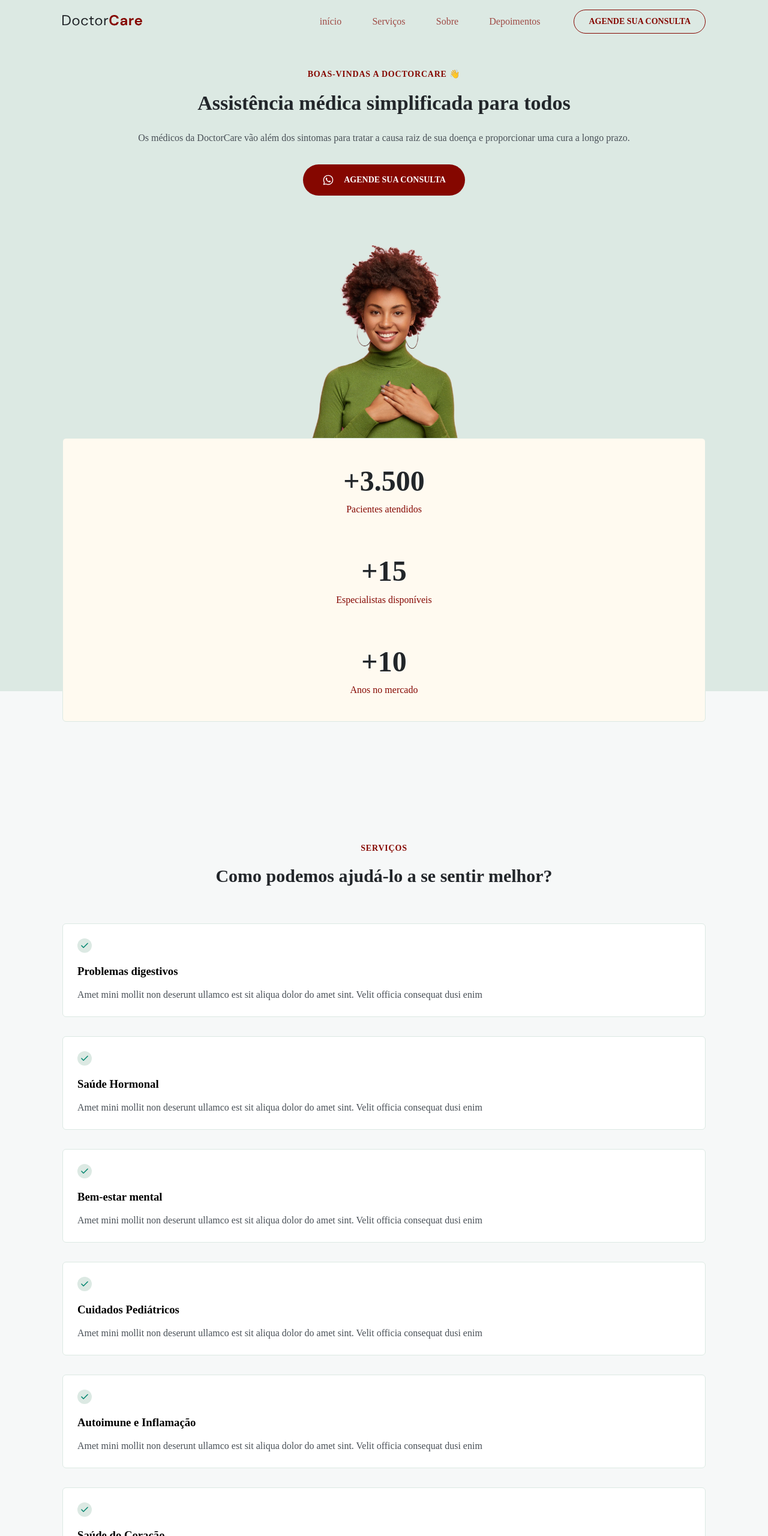
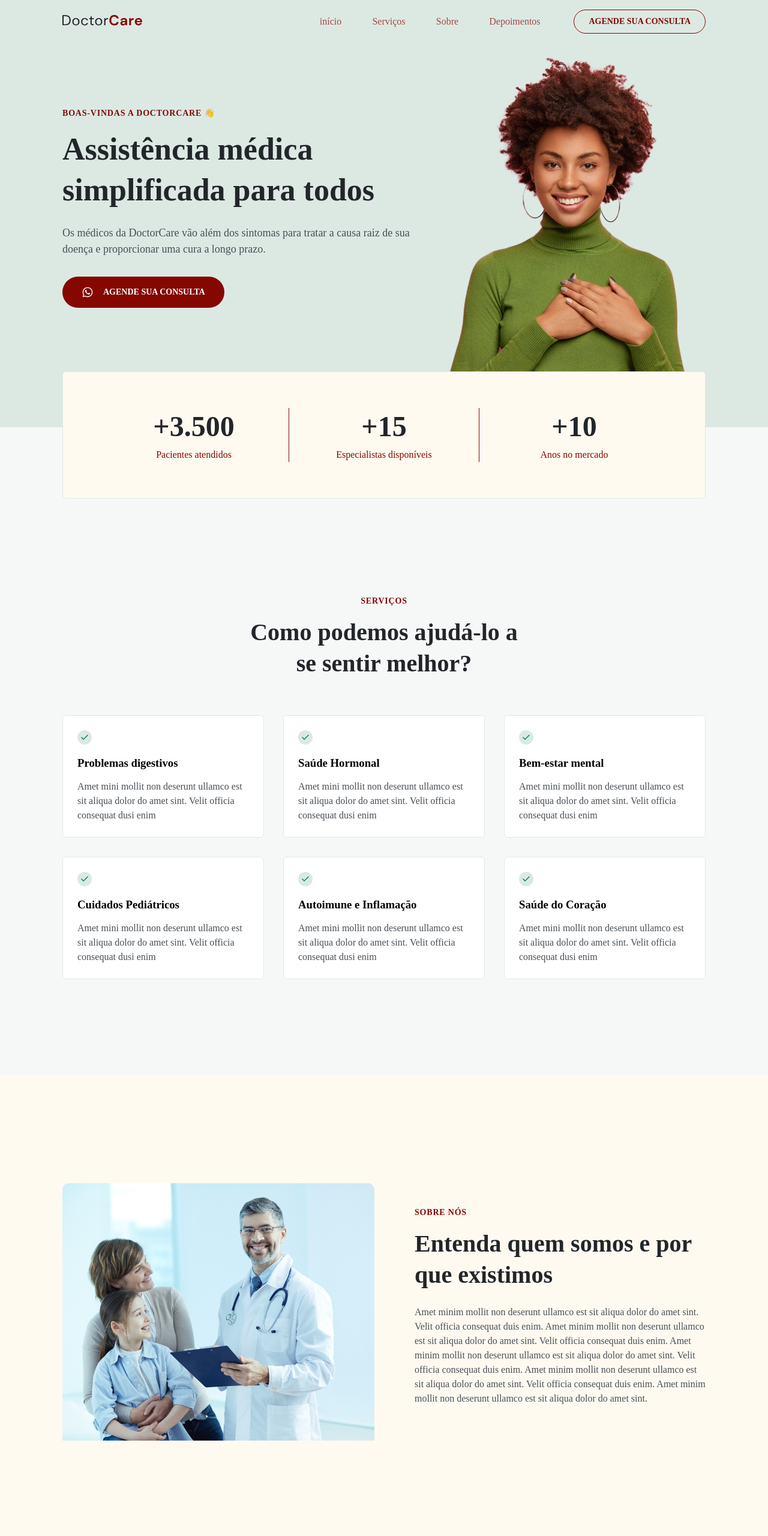
Before and after one commit to danielvito-pereira/NLW_Return, a plain HTML site: page index.html in a window 1280 px wide. Shown: the top 2560 px of the page at 60% size. Drawn offline with nearby package versions, Linux system fonts and the light colour scheme.

Commit message:
sections

```diff
--- a/assets/css/hero.css
+++ b/assets/css/hero.css
@@ -1,11 +1,12 @@
 .hero {
+  padding-block: 0;
   padding-top: calc(4.1rem + var(--nav-height));
 }
 
 .hero::before{/*significa que antes do conteudo do hero*/
   content: '';
   width: 100%;
-  height: calc(108rem + var(--nav-height));
+  height: calc(76% + var(--nav-height));
   background-color: var(--brand-light);
   display: block;
 
--- /dev/null
+++ b/assets/css/media_query/about.css
@@ -0,0 +1,16 @@
+@media (min-width:1024px) {
+  #about .wrapper {
+    grid-template-columns: 1fr 1fr;
+    grid-template-areas: 'B A';
+    gap: 6.7rem;
+  }
+  #about .col-a {
+    align-self: center;
+  }
+  #about .content p {
+    margin-bottom:0;
+  }
+  #about img {
+    width: 52rem;
+  }
+}
--- /dev/null
+++ b/assets/css/media_query/contanct.css
@@ -0,0 +1,13 @@
+@media (min-width:1024px) {
+  #contanct .wrapper {
+    grid-template-columns: 1fr 57.5rem;
+    grid-template-areas: 'A B';
+  }
+
+  #contanct .h2 {
+    width: 40.4rem;
+  }
+  #contanct img {
+    width: 52rem;
+}
+}
--- /dev/null
+++ b/assets/css/media_query/footer.css
@@ -0,0 +1,22 @@
+@media (min-width:1024px) {
+  footer {
+    padding-block: 8rem;
+  }
+  footer .wrapper {
+    grid-template-columns: 1fr 1fr;
+    grid-template-areas: 'A B';
+  }
+
+  footer p {
+    margin-bottom:0;
+  }
+
+  footer .col-a{
+    align-self: center;
+  }
+
+  footer .col-b{
+    align-self: center;
+    justify-self: flex-end;
+  }
+}
--- a/assets/css/media_query/geral.css
+++ b/assets/css/media_query/geral.css
@@ -1,5 +1,29 @@
 @media (min-width:1024px) {
     .wrapper {
       width: min(112rem, 100%);
+      display:grid;
     }
+
+    body {
+      overflow:auto;
+    }
+    .col-a {
+      grid-area: A;
+
+    }
+
+    .col-b {
+      grid-area: B;
+    }
+
+    section {
+      padding-block:16rem;
+    }
+
+    section header h2 {
+      font-size:4rem;
+      line-height:5.2rem;
+    }
+
+
 }
--- /dev/null
+++ b/assets/css/media_query/home.css
@@ -0,0 +1,50 @@
+@media (min-width:1024px) {
+    #home::before {
+        height:calc(98% - var(--nav-height));/*recua a parte de baixo */
+    }
+    #home {
+        padding-top:var(--nav-height);
+    }
+    #home .wrapper {
+      grid-template-columns: 60.5rem 1fr;
+      grid-template-areas:
+      'A B'
+      'C C';
+    }
+
+    #home .col-a {
+        text-align: left;
+        align-self: center;
+    }
+
+
+    #home h1 {
+        font-size:5.2rem;
+    }
+
+    #home .content p {
+        font-size: 1.8rem;
+    }
+
+    #home .stats {
+        grid-area: C;
+        flex-direction: row;
+        padding:6rem;
+        gap:0;
+    }
+
+    #home .stats .stat + .stat {/*tá pegando o stat que anterior a ele tem o stat */
+        border-left: 1px solid var(--primary-color);
+    }
+    #home .stats .stat {
+        flex: 1; /*pega e preenche por igual de acordo com a caixa onde eles estão */
+    }
+
+    #home .button {
+        margin: 0;
+    }
+
+    #home img {
+        width: 42rem;
+    }
+}
--- a/assets/css/media_query/reset.css
+++ /dev/null
@@ -1,3 +0,0 @@
-@media (min-width:1024px) {
-
-}
--- /dev/null
+++ b/assets/css/media_query/sevices.css
@@ -0,0 +1,17 @@
+@media (min-width:1024px) {
+  #services h2 {
+    width: 47rem;
+    margin-inline:auto;
+  }
+
+  #services .cards {
+    flex-direction: row;
+    flex-wrap: wrap;
+  }
+  #services .card {
+    width: 30%;
+    flex-grow: 1;
+    gap: 4rem;
+  }
+
+}
--- a/assets/scripts/script.js
+++ b/assets/scripts/script.js
@@ -1,8 +1,18 @@
 window.addEventListener('scroll', onScroll);// adiciona o evento no body para evitar erro de referencia
 onScroll()//executa a função logo após ela for adicionada
+
+
+
+
 function onScroll() {
   showNavOnScroll()
   showBackToTopButtonOnScroll()
+  activateMenuAtCurrentSection()
+}
+
+function activateMenuAtCurrentSection(){
+ const targetLine= scrollY + innerHeight / 2;
+
 }
 
 function showNavOnScroll() {
--- a/index.html
+++ b/index.html
@@ -26,8 +26,12 @@
   <link rel="stylesheet" href="assets/css/custon_colors.css">
   <link rel="stylesheet" href="/assets/css/media_query/responsivo.css">
   <link rel="stylesheet" href="/assets/css/media_query/geral.css">
-  <link rel="stylesheet" href="/assets/css/media_query/reset.css">
+  <link rel="stylesheet" href="/assets/css/media_query/contanct.css">
   <link rel="stylesheet" href="/assets/css/media_query/navigation.css">
+  <link rel="stylesheet" href="/assets/css/media_query/home.css">
+  <link rel="stylesheet" href="/assets/css/media_query/sevices.css">
+  <link rel="stylesheet" href="/assets/css/media_query/about.css">
+  <link rel="stylesheet" href="/assets/css/media_query/footer.css">
   <title> DOCTORCARE</title>
 </head>
 <body>
@@ -107,6 +111,8 @@
 
   <section id="home" class="hero">
     <div class="wrapper">
+
+      <div class="col-a">
         <header>
           <h4>BOAS-VINDAS A DOCTORCARE 👋</h4>
           <h1>Assistência médica simplificada para todos</h1>
@@ -129,10 +135,13 @@
               </svg>
             Agende sua consulta
           </a>
+        </div>
+      </div>
 
+      <div class="col-b">
         <img src="/assets/img/mulher_negra_com_moletom_verde.png" alt="foto-mulher vestindo verde e sorrindo " srcset="">
+      </div>
 
-      </div>
 
       <div class="stats">
 
@@ -240,23 +249,30 @@
 
   <section id="about">
     <div class="wrapper">
+      <div class="col-a">
         <header>
           <h4>Sobre Nós</h4>
           <h2>Entenda quem somos e por que existimos</h2>
         </header>
         <div class="content">
-        <p>Amet minim mollit non deserunt ullamco est sit aliqua dolor do amet sint. Velit officia consequat duis enim. Amet minim mollit non deserunt ullamco est sit aliqua dolor do amet sint. Velit officia consequat duis enim. Amet minim mollit non deserunt ullamco est sit aliqua dolor do amet sint. Velit officia consequat duis enim. Amet minim mollit non deserunt ullamco est sit aliqua dolor do amet sint. Velit officia consequat duis enim. Amet minim mollit non deserunt ullamco est sit aliqua dolor do amet sint.</p>
+          <p>Amet minim mollit non deserunt ullamco est sit aliqua dolor do amet sint. Velit officia consequat duis enim. Amet minim mollit non deserunt ullamco est sit aliqua dolor do amet sint. Velit officia consequat duis enim. Amet minim mollit non deserunt ullamco est sit aliqua dolor do amet sint. Velit officia consequat duis enim. Amet minim mollit non deserunt ullamco est sit aliqua dolor do amet sint. Velit officia consequat duis enim. Amet minim mollit non deserunt ullamco est sit aliqua dolor do amet sint.
+          </p>
+        </div>
+      </div>
 
-        <img src="/assets/img/imagem_doutor_atendendo_mae_e_filha.png" alt="medico-sorrindo-segurando-uma-prancheta e atendendo uma mulher e sua filha">
+      <div class="col-b">
+        <img src="/assets/img/imagem_doutor_atendendo_mae_e_filha.png" alt="medico-sorrindo-segurando-uma-prancheta e atendendo uma mulher e sua filha"
+        />
+      </div>
 
-      </div>
     </div>
   </section>
 
   <section id="contanct">
     <div class="wrapper">
+      <div class="col-a">
         <header>
-        <h2>Entre em contato com a gente </h2>
+          <h2>Entre em contato com a gente! </h2>
         </header>
         <div class="content">
           <ul>
@@ -278,12 +294,14 @@
           <a class="button" href="http://wa.me/5511987654321" target="_blank">
             <svg width="24" height="24" viewBox="0 0 24 24" fill="none" xmlns="http://www.w3.org/2000/svg">
               <path d="M16.6 14.0001C16.4 13.9001 15.1 13.3001 14.9 13.2001C14.7 13.1001 14.5 13.1001 14.3 13.3001C14.1 13.5001 13.7 14.1001 13.5 14.3001C13.4 14.5001 13.2 14.5001 13 14.4001C12.3 14.1001 11.6 13.7001 11 13.2001C10.5 12.7001 10 12.1001 9.6 11.5001C9.5 11.3001 9.6 11.1001 9.7 11.0001C9.8 10.9001 9.9 10.7001 10.1 10.6001C10.2 10.5001 10.3 10.3001 10.3 10.2001C10.4 10.1001 10.4 9.9001 10.3 9.8001C10.2 9.7001 9.7 8.5001 9.5 8.0001C9.4 7.3001 9.2 7.3001 9 7.3001C8.9 7.3001 8.7 7.3001 8.5 7.3001C8.3 7.3001 8 7.5001 7.9 7.6001C7.3 8.2001 7 8.9001 7 9.7001C7.1 10.6001 7.4 11.5001 8 12.3001C9.1 13.9001 10.5 15.2001 12.2 16.0001C12.7 16.2001 13.1 16.4001 13.6 16.5001C14.1 16.7001 14.6 16.7001 15.2 16.6001C15.9 16.5001 16.5 16.0001 16.9 15.4001C17.1 15.0001 17.1 14.6001 17 14.2001C17 14.2001 16.8 14.1001 16.6 14.0001ZM19.1 4.9001C15.2 1.0001 8.9 1.0001 5 4.9001C1.8 8.1001 1.2 13.0001 3.4 16.9001L2 22.0001L7.3 20.6001C8.8 21.4001 10.4 21.8001 12 21.8001C17.5 21.8001 21.9 17.4001 21.9 11.9001C22 9.3001 20.9 6.8001 19.1 4.9001ZM16.4 18.9001C15.1 19.7001 13.6 20.2001 12 20.2001C10.5 20.2001 9.1 19.8001 7.8 19.1001L7.5 18.9001L4.4 19.7001L5.2 16.7001L5 16.4001C2.6 12.4001 3.8 7.4001 7.7 4.9001C11.6 2.4001 16.6 3.7001 19 7.5001C21.4 11.4001 20.3 16.5001 16.4 18.9001Z" fill="white"/>
-            </svg>
+              </svg>Agende sua consulta</a>
+        </div>
+      </div>
 
-          Agende sua consulta</a>
-
+      <div class="col-b">
         <img src="/assets/img/homem_segurando_celular_sentado_em_um_sofa.png" alt="homem negro segurando celular sentado no sofa da sala " >
       </div>
+
     </div>
   </section>
 
@@ -292,7 +310,7 @@
   <footer>
 
     <div class="wrapper">
-
+      <div class="col-a">
         <a onclick="closeMenu()"  class="logo" href="#home">
           <svg width="133" height="18" viewBox="0 0 133 18" fill="none" xmlns="http://www.w3.org/2000/svg">
             <path d="M0 17.088V0.287999H5.16C8.12 0.287999 10.296 1.04 11.688 2.544C13.096 4.048 13.8 6.112 13.8 8.736C13.8 11.312 13.096 13.352 11.688 14.856C10.296 16.344 8.12 17.088 5.16 17.088H0ZM2.016 15.408H5.112C6.744 15.408 8.04 15.144 9 14.616C9.976 14.072 10.672 13.304 11.088 12.312C11.504 11.304 11.712 10.112 11.712 8.736C11.712 7.328 11.504 6.12 11.088 5.112C10.672 4.104 9.976 3.328 9 2.784C8.04 2.24 6.744 1.968 5.112 1.968H2.016V15.408Z" fill="#212529"/>
@@ -310,21 +328,13 @@
         </a>
 
 
-
-
-
-
-
-
-
-
-
-
-      <h1></h1>
         <p>
           ©2021 DoctorCare.<br>
           Todos os direitos reservados.
         </p>
+      </div>
+
+      <div class="col-b">
 
       <ul class="social-links">
         <li>
@@ -356,6 +366,9 @@
       </ul>
       </div>
 
+    </div>
+
+
   </footer>
 
 
```
Lines whose indentation alone changed are shown as unchanged.
